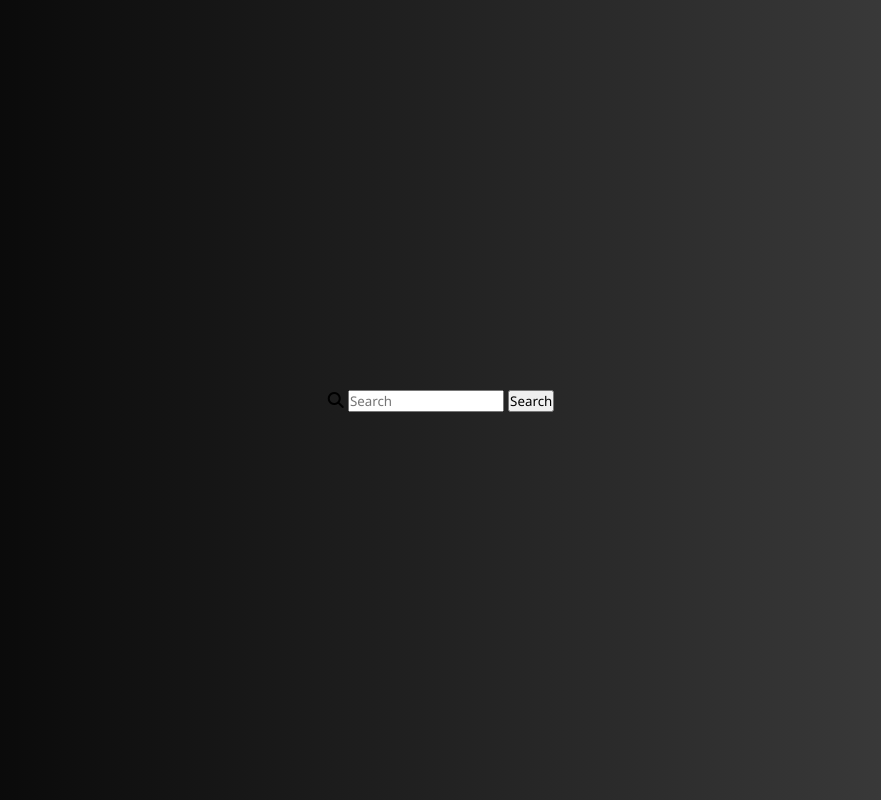
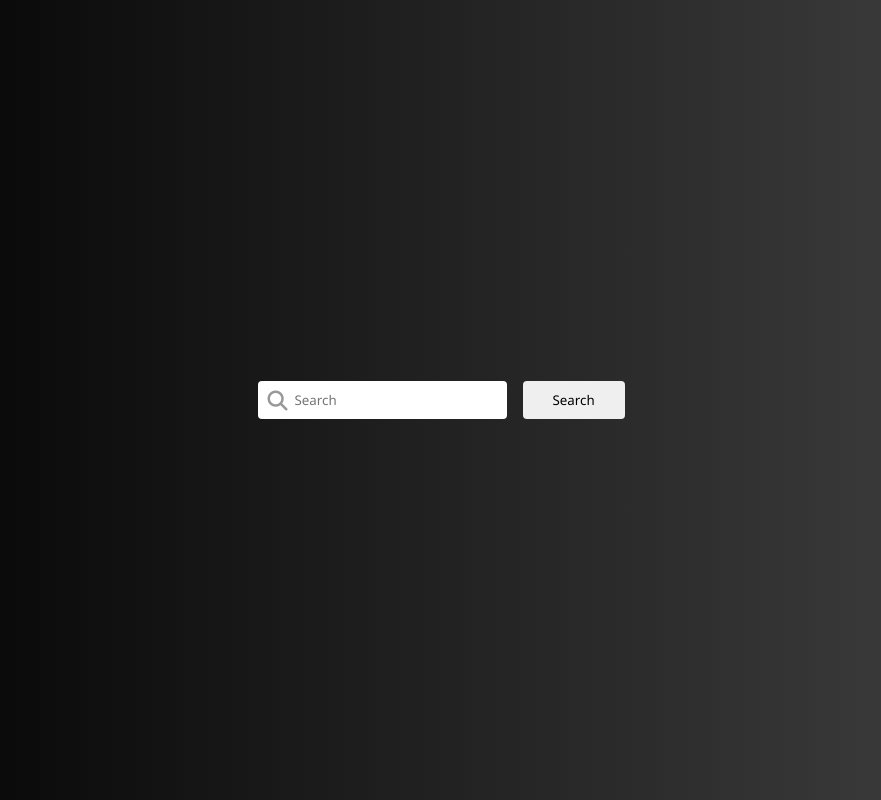
Before and after one commit to rambey-coder/Dictionary, a plain HTML site: page index.html in a window 1280 px wide. Shown: the whole page, without its empty margins (199-1080 px from the left). Drawn offline with Linux system fonts and the light colour scheme.

Commit message:
general style

```diff
--- a/index.html
+++ b/index.html
@@ -18,7 +18,7 @@
             <form class="submit">
                 <i class="fa-solid fa-magnifying-glass"></i>
                 <input type="search" name="" id="search" placeholder="Search">
-                <button>Search</button>
+                <button class="button">Search</button>
             </form>
         </div>
         <div class="result-output"></div>
--- a/style.css
+++ b/style.css
@@ -25,7 +25,7 @@ body {
     position: relative;
 }
 
-.search-box > i {
+.search-box > form > i {
     position: absolute;
     font-size: 20px;
     color: #4343438c;
@@ -35,7 +35,7 @@ body {
     transform: translate(50%, 26%);
 }
 
-.search-box > #search {
+.search-box > form > #search {
     width: 100%;
     padding: 8px 35px;
     padding-right: 10px;
@@ -43,3 +43,18 @@ body {
     border: 2px solid transparent;
     border-radius: 4px;
 }
+
+.button {
+    width: 150px;
+    outline: 0;
+    border: 0;
+    padding: 10px;
+    border-radius: 4px;
+    cursor: pointer;
+}
+
+.submit {
+    display: flex;
+    align-items: center;
+    gap: 1rem;
+}
```
